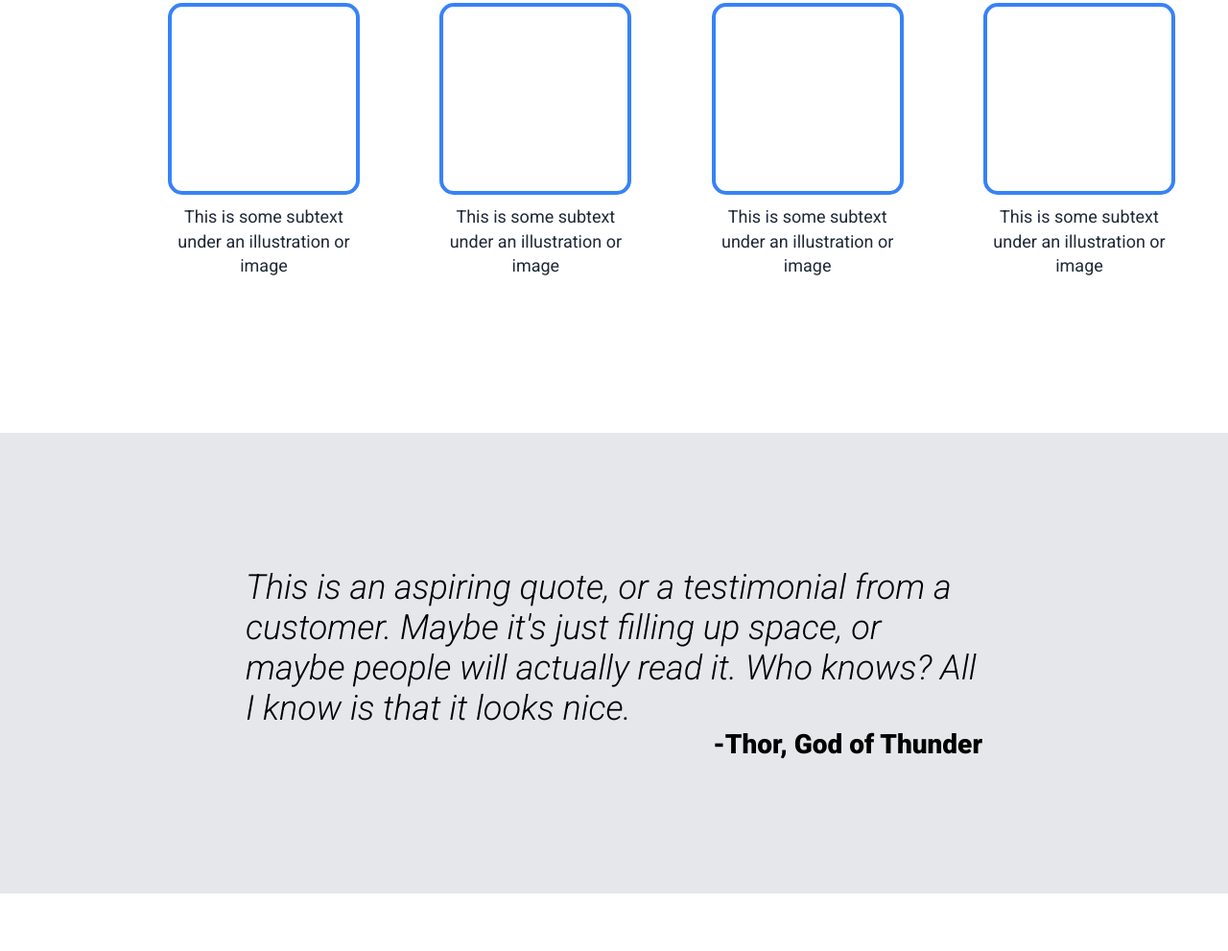
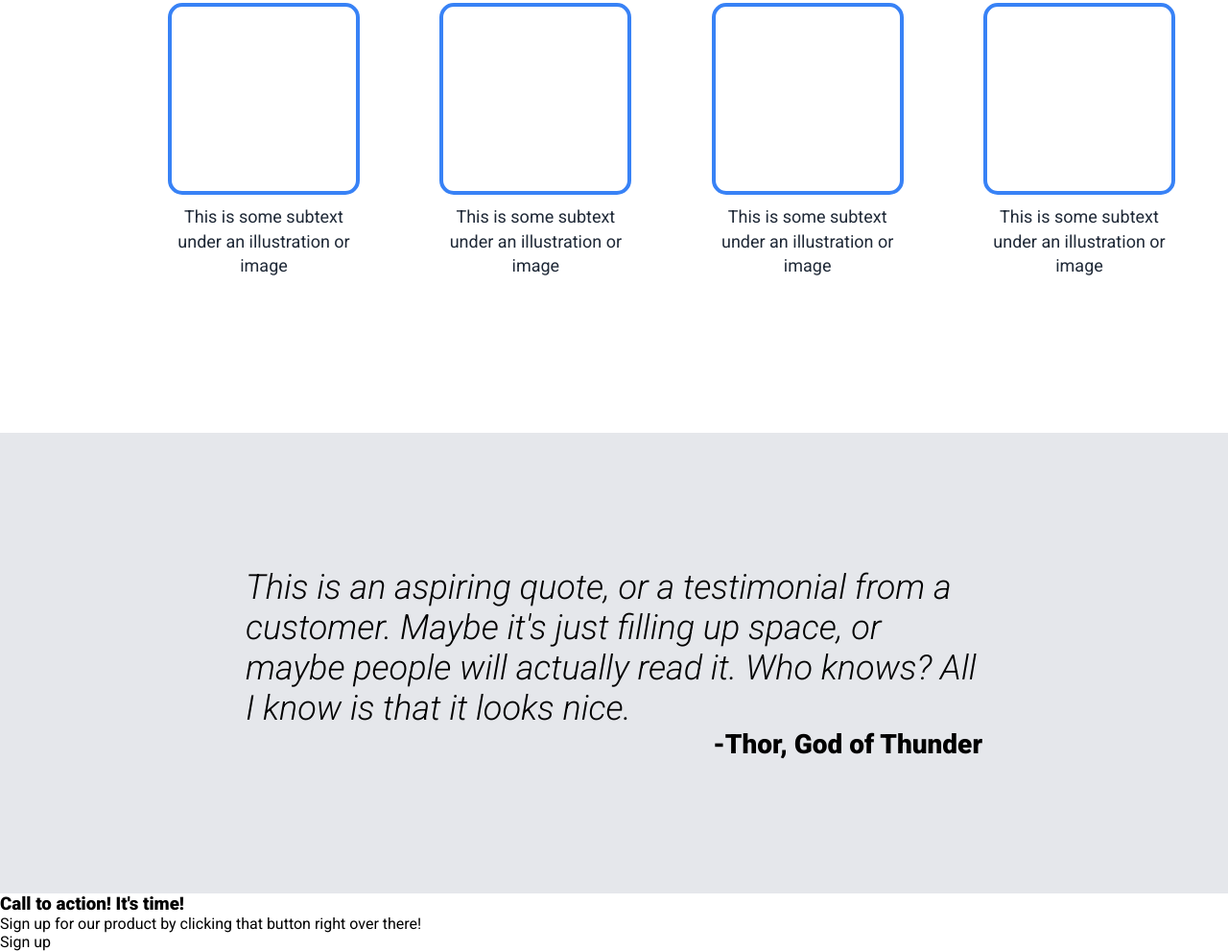
Before and after one commit to angie0123/landing-page, a plain HTML site: page index.html in a window 1280 px wide. Shown: the part 989-1980 px from the top of the page at 96% size. Before the commit the page ends 1920 px from the top, so only its background shows below. Drawn offline with Linux system fonts and the light colour scheme.

Commit message:
Complete call-to-action section html

```diff
--- a/index.html
+++ b/index.html
@@ -69,5 +69,16 @@
         <span class="author">-Thor, God of Thunder</span>
       </blockquote>
     </div>
+    <div class="call-to-action">
+        <div class="banner">
+            <div class="banner-info">
+                <h3>Call to action! It's time!</h3>
+                <p>Sign up for our product by clicking that button right over there!</p>
+            </div>
+            <div class="call-button">
+                  Sign up
+            </div>
+        </div>
+    </div>
   </body>
 </html>
```
